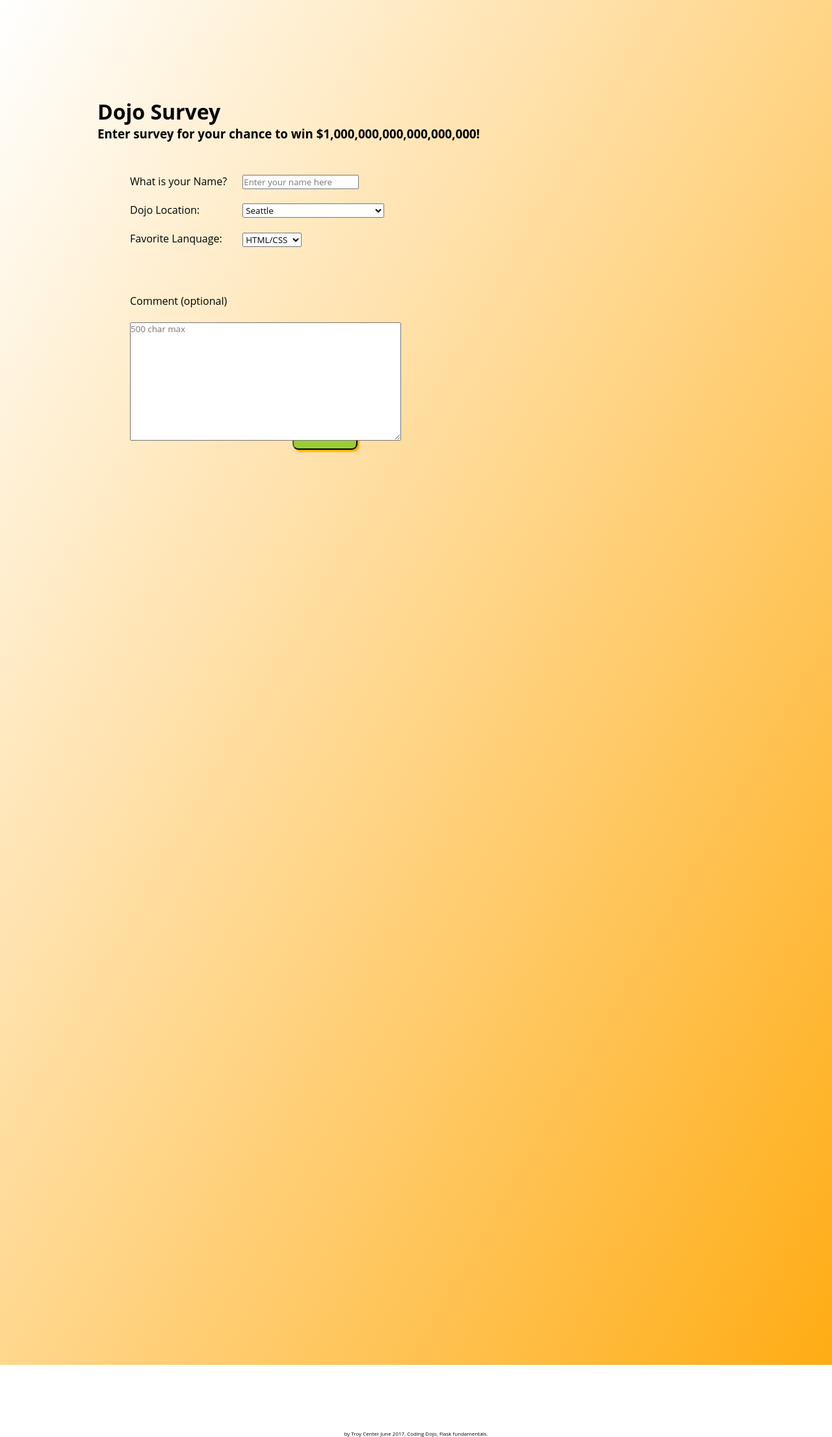
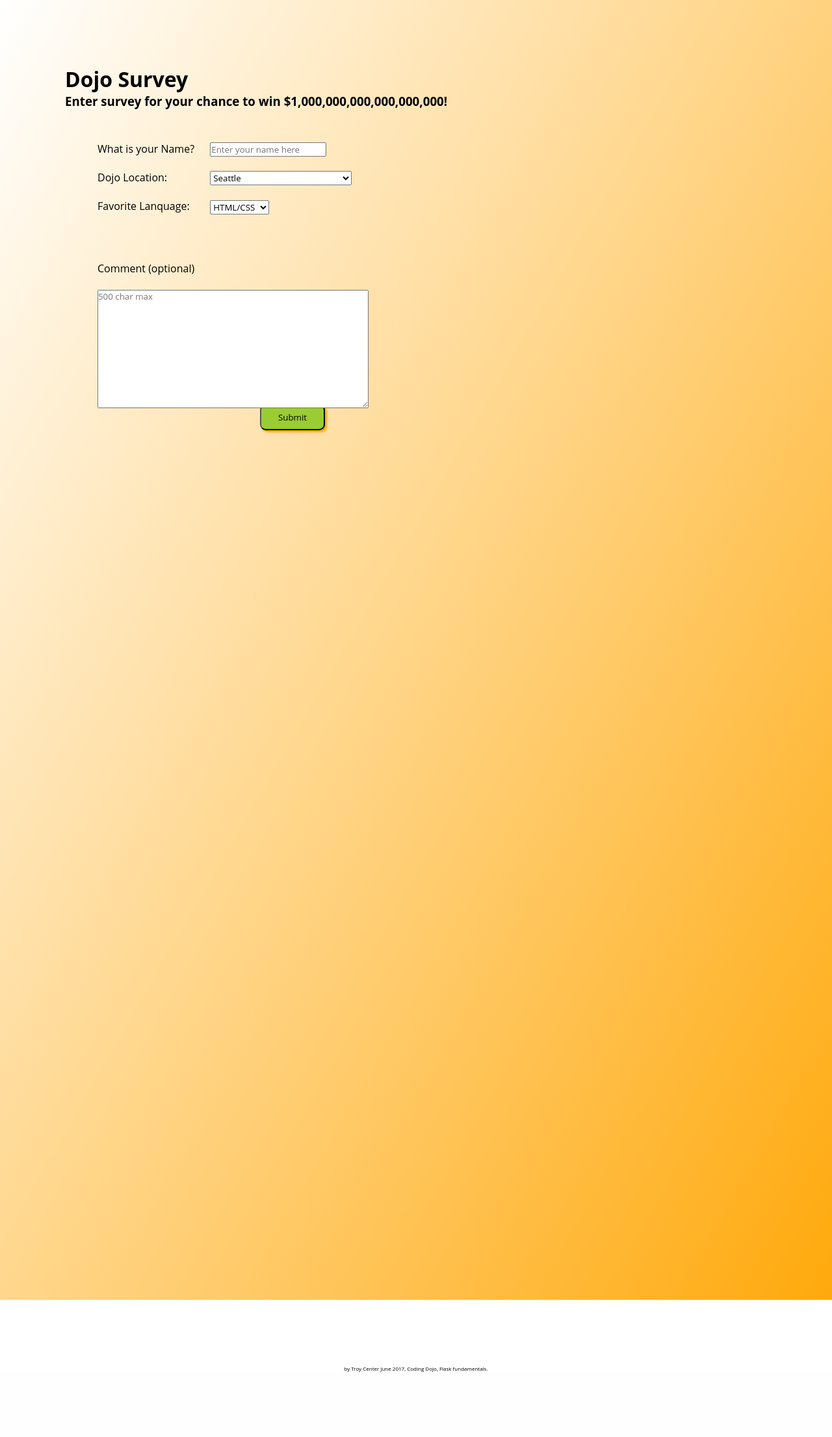
Before and after one commit to Andonon/CD_Flask_DojoSurvey, a Flask app: page / in a window 1280 px wide; the page is wider, and only the part inside the window is pictured. Shown: that part at 65% size. After the commit the page ends 2111 px from the top of that part, so only its background shows below. Run offline with Flask 2, Linux system fonts and the light colour scheme.

Commit message:
finished the gobackbutton and tested

```diff
--- a/static/style.css
+++ b/static/style.css
@@ -21,7 +21,7 @@
         background-image: linear-gradient(300deg, orange, white);
         height: 1800px;
         width: 1200px;
-        padding: 150px;
+        padding: 100px;
 }
 
 /***************************************************/
@@ -70,12 +70,13 @@ languagepicklist{
 /*  Submit button                                  */
 /***************************************************/
 
-#submitbutton {
+#submitbutton, #gobackbutton {
     height: 40px;
     width: 100px;
     border-radius: 9px;
     box-shadow: 3px 3px 3px orange;
     background-color: yellowgreen;
+    margin-top: 20px;
     margin-left: 300px;
 }
 
--- a/templates/process.html
+++ b/templates/process.html
@@ -5,8 +5,6 @@
         <meta description='results page after form is completed'>
         <meta charset='utf-8'/>
         <link rel="stylesheet" type="text/css" href="{{url_for('static',filename='style.css')}}">
-        <script src='https://ajax.googleapis.com/ajax/libs/jquery/3.2.1/jquery.min.js'></script>
-        <script src='.js'></script>
     </head>
     <body>
         <div id='wrapper'>
@@ -21,6 +19,7 @@
             <p><i>The sultan of Brunei and his agents may be contacting you shortly about the $$ transfer... Check your email<i></p>
             <br>
             <p><strong>Note:</strong> This tutorial taught me how servers are processing input. Thanks Coding Dojo!</p>
+            <input id="gobackbutton" onclick="window.location='http://localhost:5000/';" type="submit" value="Go Back">
         </div>
     </body>
 </html>
```
